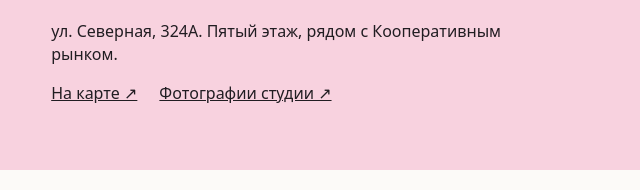
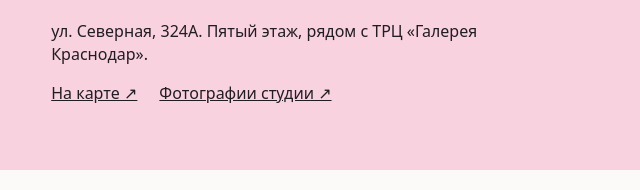
Before and after one commit to UmkaNelson/s-class-krd-clubs, a plain HTML site: page studio-severnaya.html in a window 1280 px wide. Shown: the part 507-697 px from the top of the page, 0-640 px from the left. Drawn offline with Linux system fonts and the light colour scheme.

Commit message:
Исправить ориентир для студии на Северной

```diff
--- a/studio-severnaya.html
+++ b/studio-severnaya.html
@@ -15,7 +15,7 @@
 <a href="#booking" class="btn">Записаться на Северную</a>
 </section>
 <section class="pad compact branch-details">
-<h2>Как добраться</h2><p>ул. Северная, 324А. Пятый этаж, рядом с Кооперативным рынком.</p>
+<h2>Как добраться</h2><p>ул. Северная, 324А. Пятый этаж, рядом с ТРЦ «Галерея Краснодар».</p>
 <div class="branch-links"><a href="https://yandex.ru/maps/org/110690127008/">На карте ↗</a><a href="https://yandex.ru/maps/org/110690127008/gallery/">Фотографии студии ↗</a></div>
 </section>
 <section class="pad compact">
```
